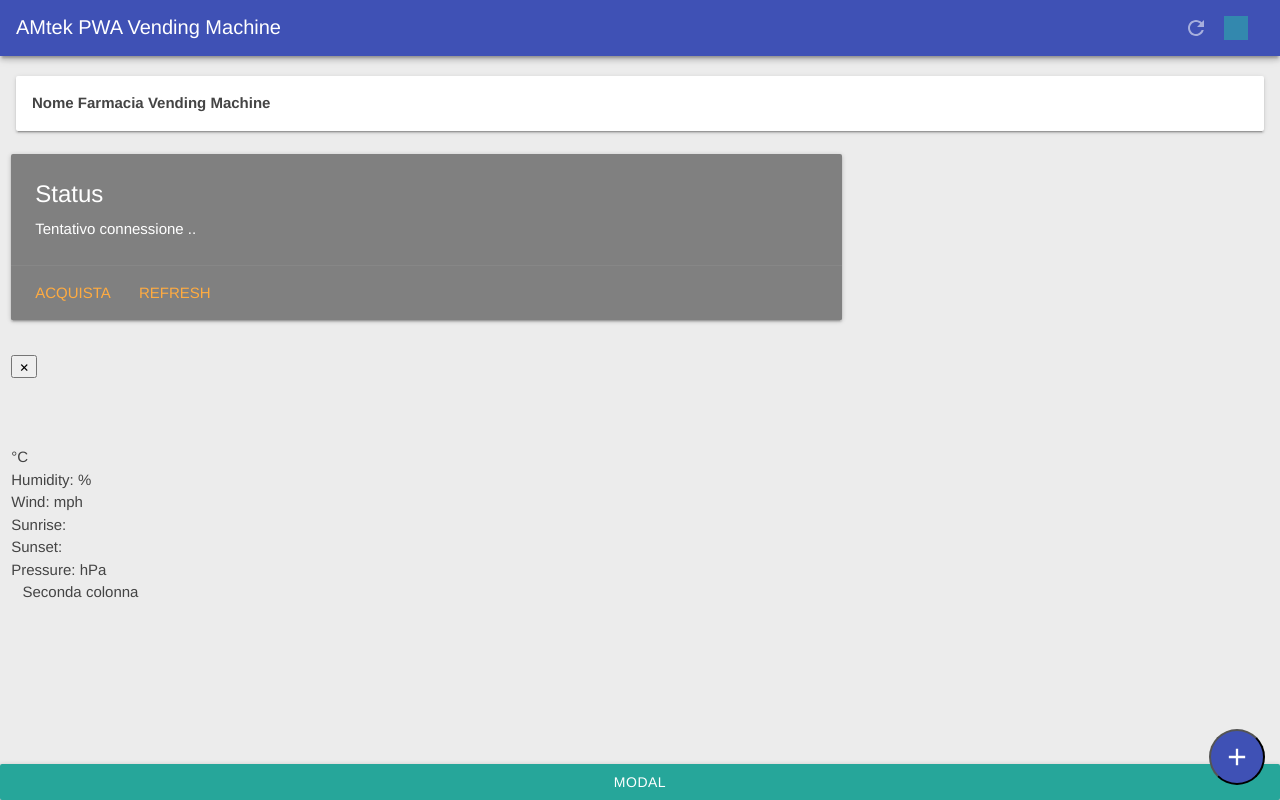
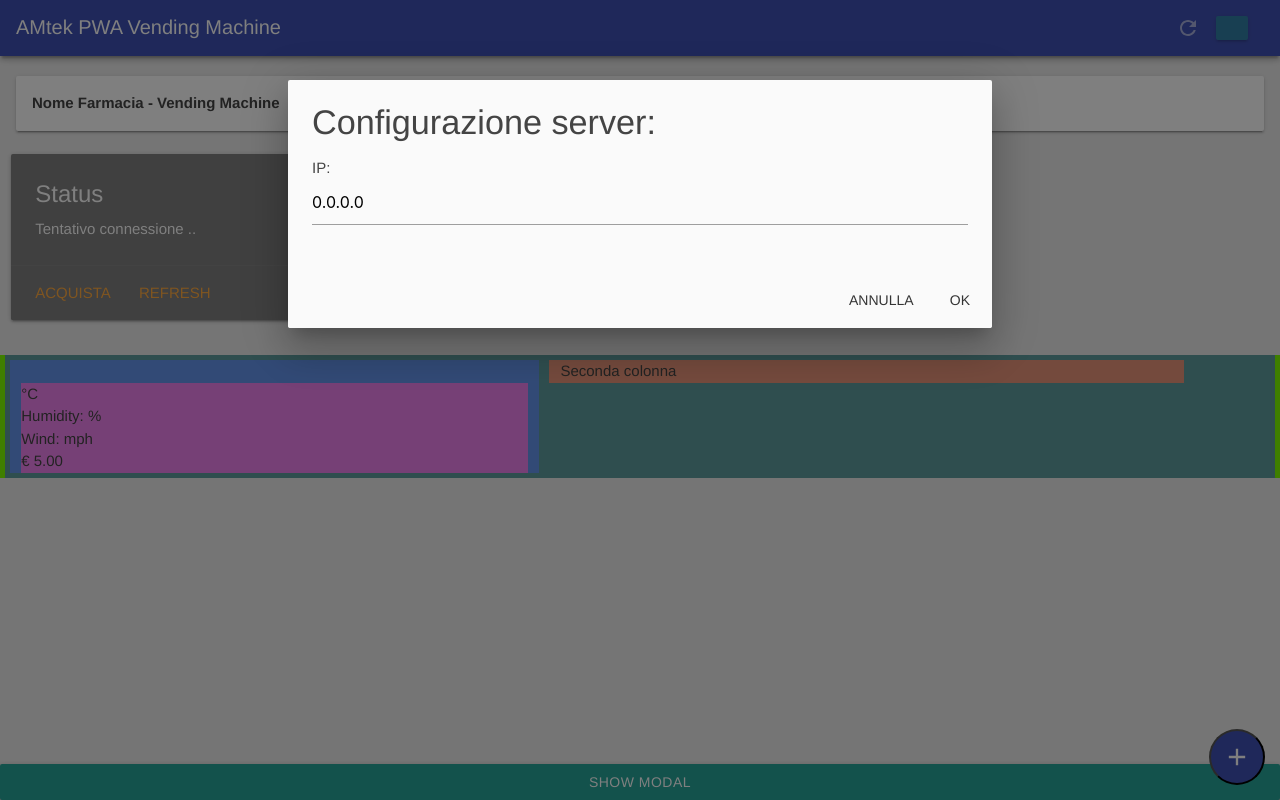
Before and after one commit to SteMMo33/PWA-AMtek, a website: page public/index.html in a window 1280 px wide. Both pictures are taken after a click on the button 1236 px from the left and 28 px from the top of the page. Drawn offline with Linux system fonts and the light colour scheme; some packages are replaced by stand-ins of ours.

Commit message:
Modal per IP Colorato divs

```diff
--- a/public/index.html
+++ b/public/index.html
@@ -38,7 +38,7 @@
     </h1>
     <button id="butInstall" aria-label="Install" hidden></button>
     <button id="butRefresh" aria-label="Refresh"></button>
-    <button id="butConfig" aria-label="Config"></button>
+    <button id="butConfig" aria-label="Config" class="btn modal-trigger" data-target="modalConfig"></button>
   </header>
 
   <main class="main">
@@ -48,7 +48,7 @@
     </button>
 
     <div id="about" class="weather-card">
-      <b>Nome Farmacia Vending Machine</b>
+      <b>Nome Farmacia - Vending Machine</b>
     </div>
 
     <div class="row">
@@ -66,27 +66,27 @@
       </div>
     </div>
 
-    <div id="product-template" class="row">
-        <div class="col s6 m5">
   <!-- <div class="card-spinner">
     <svg viewBox="0 0 32 32" width="32" height="32">
       <circle cx="16" cy="16" r="14" fill="none"></circle>
     </svg>
   </div> -->
 
-      <button class="remove-city">&times;</button>
-      <div class="city-key" hidden></div>
+  <div id="products_container" style="background-color:chartreuse">
+    <div id="product-template" class="row" style="background-color: cadetblue; margin: 5px;">
+      <div class="col s6 m5" style="background-color:cornflowerblue; margin: 5px">
+
       <div class="card-last-updated" hidden></div>
-      <div class="location">&nbsp;</div>
-      <div class="date">&nbsp;</div>
       <div class="description">&nbsp;</div>
-      <div class="current">
+      <div class="current" style="background-color: violet">
+
         <div class="visual">
           <div class="icon"></div>
           <div class="temperature">
             <span class="value"></span><span class="scale">°C</span>
           </div>
         </div>
+
         <div class="description">
           <div class="humidity">
             <span class="label">Humidity:</span>
@@ -98,21 +98,14 @@
             <span class="scale">mph</span>
             <!-- <span class="direction"></span>° -->
           </div>
-          <div class="sunrise">
-            <span class="label">Sunrise:</span>
-            <span class="value"></span>
-          </div>
-          <div class="sunset">
-              <span class="label">Sunset:</span>
-              <span class="value"></span>
-          </div>
-          <div class="pressure">
-            <span class="label">Pressure:</span>
-            <span class="value"></span> hPa
+          <div class="costo">
+            <span class="label">&euro;</span>
+            <span class="value">5.00</span>
           </div>
         </div>
       </div>
-      <div class="col s6">
+    </div>
+    <div class="col s6" style="background-color:darksalmon; margin: 5px">
       Seconda colonna
     </div>
 </div>
@@ -140,7 +133,7 @@
   </div>
 
     <!-- Modal Trigger -->
-    <a class="waves-effect waves-light btn modal-trigger" href="#modal1">Modal</a>
+    <a class="waves-effect waves-light btn modal-trigger" href="#modal1">Show Modal</a>
 
     <!-- Modal Structure -->
     <div id="modal1" class="modal">
@@ -158,12 +151,12 @@
     <!-- Modal Structure -->
     <div id="modalConfig" class="modal">
       <div class="modal-content">
-        <h4>configurazione:</h4>
-        <p>IP: <input name="ip" value="0.0.0.0"></p>
+        <h4>Configurazione server:</h4>
+        <p>IP: <input id="ip" value="0.0.0.0"></p>
       </div>
       <div class="modal-footer">
         <a href="#!" class="modal-close waves-effect waves-light btn-flat">Annulla</a>
-        <a href="#!" class="modal-close waves-effect waves-green btn-flat">OK</a>
+        <a href="#!" onclick="setIp(document.getElementById('ip').value)" class="modal-close waves-effect waves-green btn-flat">OK</a>
       </div>
     </div>
 
@@ -192,15 +185,16 @@
       console.log("ServiceWorker supported!")
       window.addEventListener('load', () => {
         console.log("Registering serviceWorker..")
+
         navigator.serviceWorker.register('/service-worker.js')
-          .then((reg) => {
+          .then( (reg) => {
             console.log('Service worker registered.', reg);
-          });
+          })
 
           navigator.serviceWorker.addEventListener('message', function(event) {
             console.log("[index] onMessage")
-          }
-      });
+          })
+      })
     }
     else console.error("No support for serviceWorker");
   </script>
--- a/public/scripts/app.js
+++ b/public/scripts/app.js
@@ -6,7 +6,11 @@
 const thisApp = {
   selectedLocations: {},
   addDialogContainer: document.getElementById('addDialogContainer'),
+	modalConfig: document.getElementById('modalConfig'),
+	statusLabel: document.getElementById('status-text'),
+	serverIp: ""
 };
+
 
 /**
  * Toggles the visibility of the add location dialog box.
@@ -123,13 +127,15 @@ function getForecastCard(location) {
   const card = document.getElementById(id);
   if (card) {
     return card;
-  }
+	}
+	/*
   const newCard = document.getElementById('weather-template').cloneNode(true);
   newCard.querySelector('.location').textContent = location.label;
   newCard.setAttribute('id', id);
   newCard.querySelector('.remove-city').addEventListener('click', removeLocation);
   document.querySelector('main').appendChild(newCard);
-  newCard.removeAttribute('hidden');
+	newCard.removeAttribute('hidden');
+	*/
   return newCard;
 }
 
@@ -175,7 +181,8 @@ function saveLocationList(locations) {
  * @return {Array}
  */
 function loadLocationList() {
-  // Guarda in LocalStorage se ci sono posti salvati
+	// Guarda in LocalStorage se ci sono posti salvati
+	/*
   let locations = localStorage.getItem('locationList');
   if (locations) {
     try {
@@ -190,8 +197,10 @@ function loadLocationList() {
     locations = {};
     locations[key] = {label: 'New York City', geo: '40.7720232,-73.9732319'};
   }
-  return locations;
+	return locations;
+	*/
 }
+
 
 /**
  * Initialize the app, gets the list of locations from local storage, then
@@ -201,12 +210,20 @@ function init() {
   console.log("init()");
   // Set up the event handlers for all of the buttons.
   document.getElementById('butRefresh').addEventListener('click', updateData);
-  document.getElementById('butConfig').addEventListener('click', openConfig);
+  // Gestito da Modal document.getElementById('butConfig').addEventListener('click', openConfig);
   document.getElementById('butAdd').addEventListener('click', toggleAddDialog);
+
   document.getElementById('butDialogCancel').addEventListener('click', toggleAddDialog);
   document.getElementById('butDialogAdd').addEventListener('click', addLocation);
 
   document.getElementById('status-text').innerHTML = "Tentativo connessione .."
 }
 
+function setIp(newIp){
+	console.log("server IP: "+newIp)
+	thisApp.serverIp = newIp
+	thisApp.statusLabel.innerHTML = "Server IP: "+newIp
+}
+
+
 init();
```
Also changed, not shown: public/manifest.json. Lines whose indentation alone changed are shown as unchanged.
